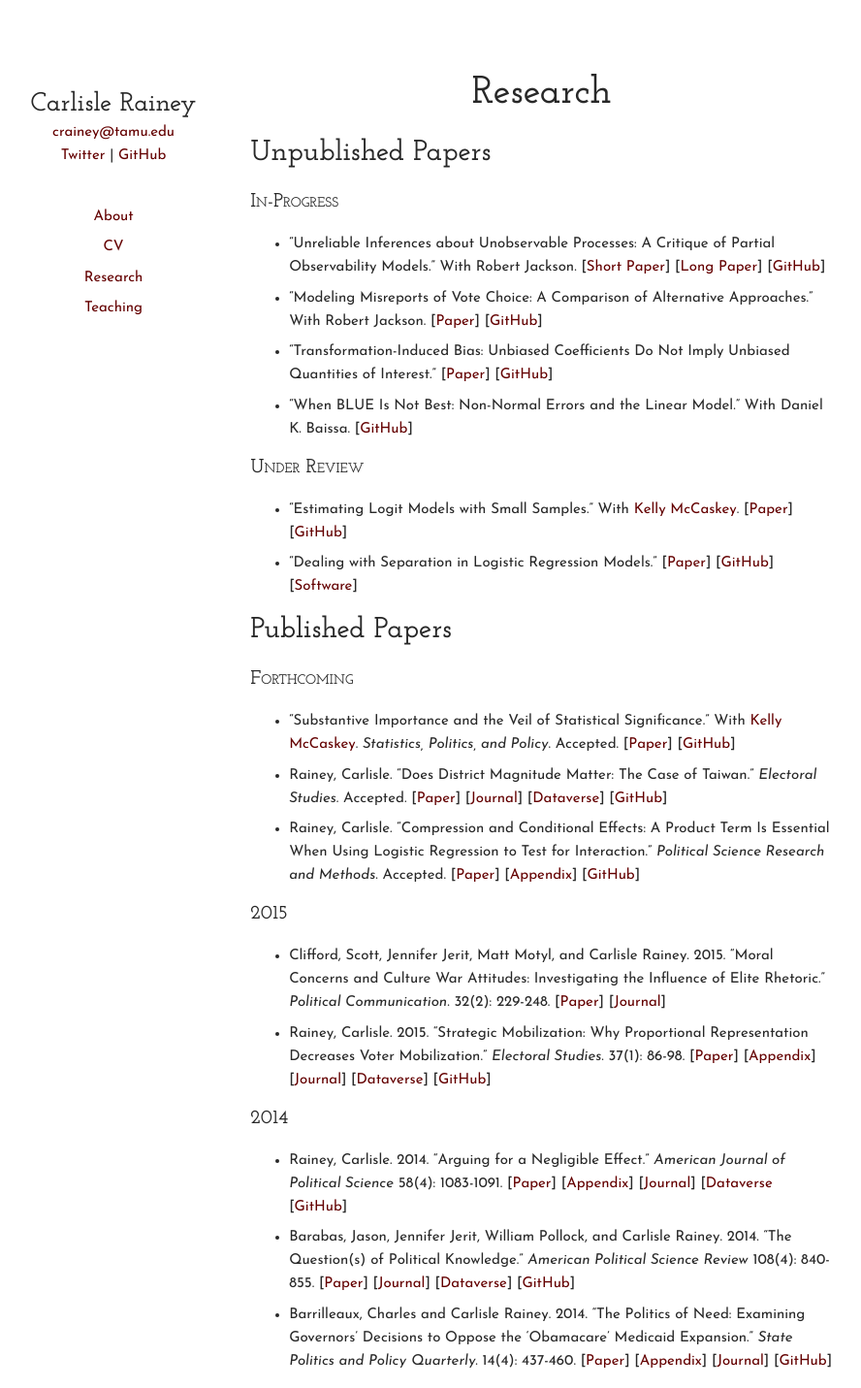
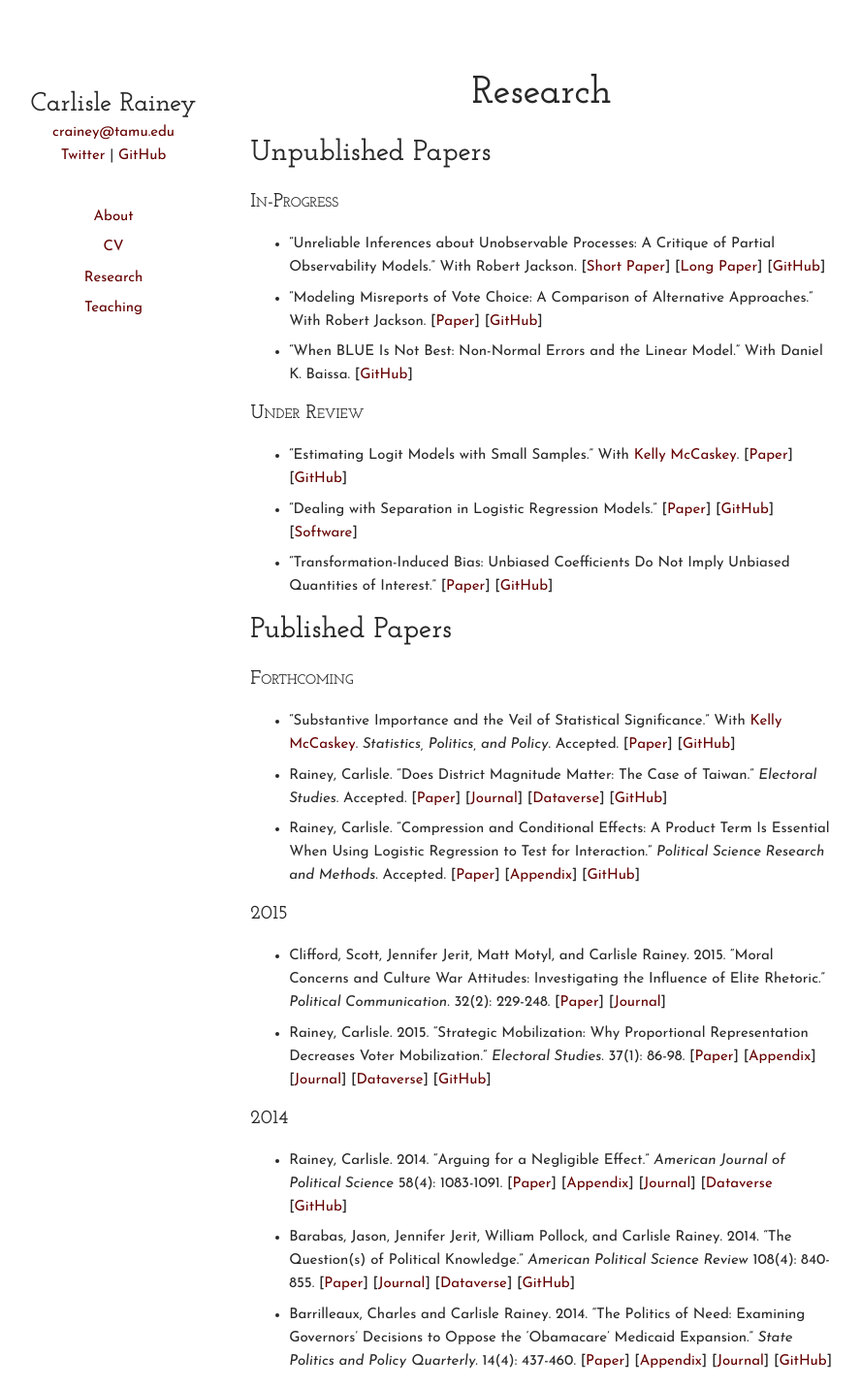
Before and after one commit to carlislerainey/carlislerainey.github.io, a Jekyll site: the page built from research/index.md, in a window 1280 px wide. Shown: the whole page at 97% size, without its empty margins (204-1092 px from the left). Built offline with Jekyll 4.4.1, drawn with Linux system fonts in a browser that asks for light colours; some of the changed lines change nothing that is shown.

Commit message:
update bias and status

```diff
--- a/_includes/_unpublished.md
+++ b/_includes/_unpublished.md
@@ -8,9 +8,6 @@
 - "Modeling Misreports of Vote Choice: A Comparison of Alternative Approaches." With Robert Jackson.
 [[Paper](../papers/misreports.pdf)]
 [[GitHub](https://github.com/carlislerainey/misreports)]
-- "Transformation-Induced Bias: Unbiased Coefficients Do Not Imply Unbiased Quantities of Interest."
-[[Paper](../papers/bias.pdf)]
-[[GitHub](https://github.com/carlislerainey/transformation-induced-bias)]
 - "When BLUE Is Not Best: Non-Normal Errors and the Linear Model." With Daniel K. Baissa.
 [[GitHub](https://github.com/carlislerainey/heavy-tails)]
 
@@ -23,3 +20,6 @@
 [[Paper](../papers/separation.pdf)]
 [[GitHub](https://github.com/carlislerainey/priors-for-separation)]
 [[Software](https://github.com/carlislerainey/separation)]
+- "Transformation-Induced Bias: Unbiased Coefficients Do Not Imply Unbiased Quantities of Interest."
+[[Paper](../papers/bias.pdf)]
+[[GitHub](https://github.com/carlislerainey/transformation-induced-bias)]
```
Also changed, not shown: 1 other file.
